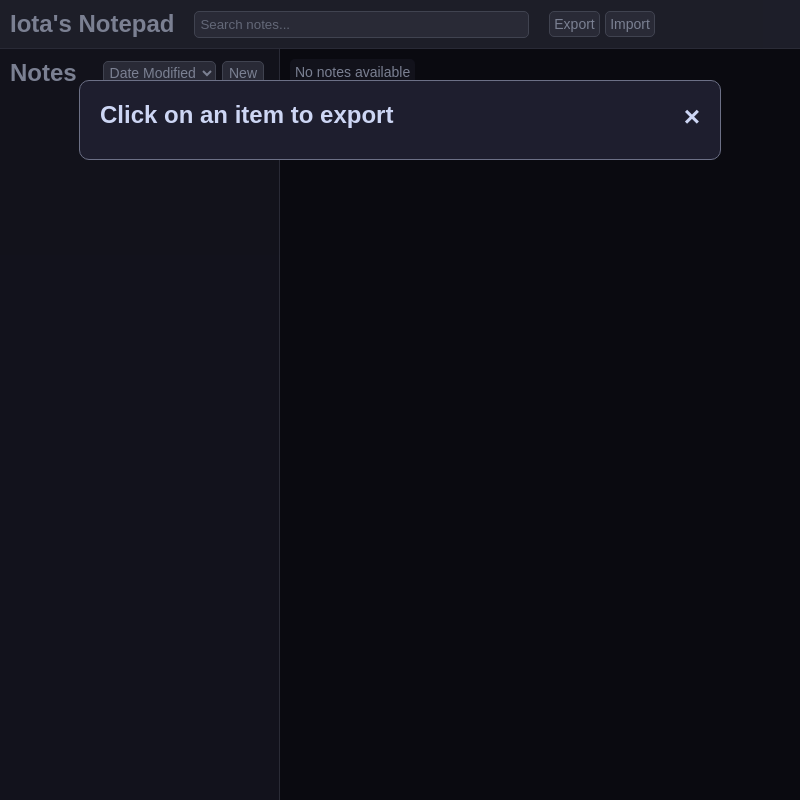
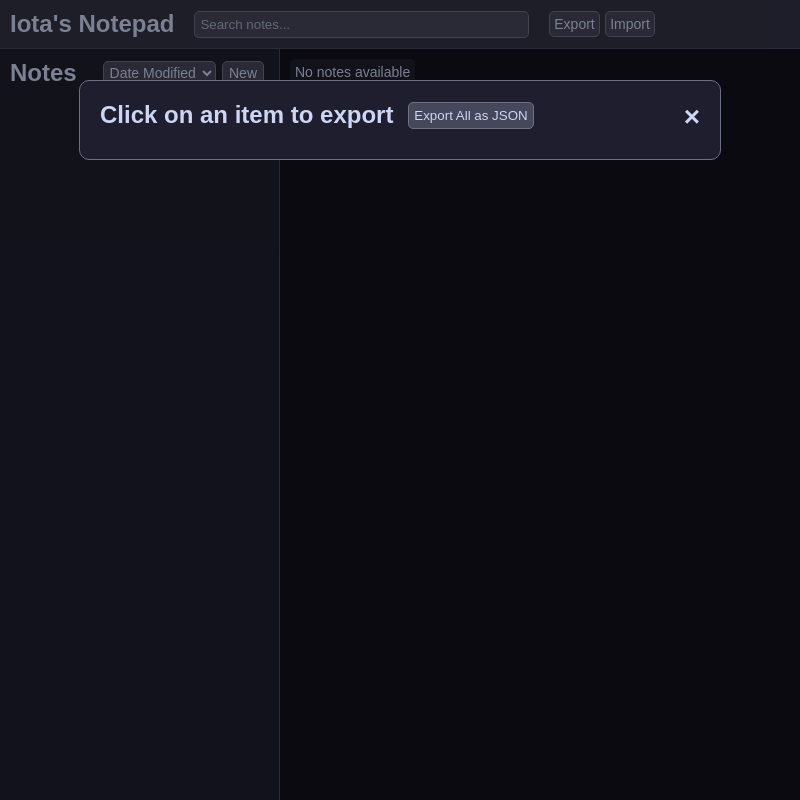
Before and after one commit to vorlie/iotas-notepad, an Electron app: page index.html in a window 800 px wide. Both pictures are taken after a click on the button "Export". Drawn offline with nearby package versions, Linux system fonts and the light colour scheme; no server answers.

Commit message:
Add export all notes functionality and style updates for export modal

```diff
--- a/index.html
+++ b/index.html
@@ -47,7 +47,10 @@
     <div id="exportModal" class="modal">
         <div class="modal-content">
             <span class="close" onclick="closeExportModal()">&times;</span>
-            <h2 class="modal-h2">Click on an item to export</h2>
+            <div style="display: flex; justify-content: space-between; align-items: center;">
+                <h2 class="modal-h2">Click on an item to export</h2>
+                <button title="Export all notes as JSON" class="button" onclick="exportAllNotesAsJson()">Export All as JSON</button>
+            </div>
             <ul class="export-note-list"></ul>
         </div>
     </div>
--- a/src/globals.css
+++ b/src/globals.css
@@ -427,7 +427,21 @@ body {
     max-height: 80vh;
     overflow: hidden;
 }
+.modal .button {
+    background-color: var(--button-bg-color);
+    color: var(--button-color);
+    border: 1px solid var(--button-border-color);
+    border-radius: var(--button-border-radius);
+    padding: var(--button-padding);
+    cursor: pointer;
+    transition: var(--hover-transition);
+    margin-right: 150px;
+    margin-bottom: 10px;
+}
 
+.button:hover {
+    background-color: var(--button-bg-color-hover);
+}
 .modal-h2{
     margin: 0px 0px 10px 0px;
 }
--- a/src/script.js
+++ b/src/script.js
@@ -233,6 +233,18 @@ function exportSelectedNoteById(id) {
     closeExportModal();
 }
 
+function exportAllNotesAsJson() {
+    const notes = getNotesFromLocalStorage();
+    const json = JSON.stringify(notes, null, 2);
+    const blob = new Blob([json], { type: 'application/json' });
+    const url = URL.createObjectURL(blob);
+    const a = document.createElement('a');
+    a.href = url;
+    a.download = 'notes.json';
+    a.click();
+    URL.revokeObjectURL(url);
+}
+
 function importNotes(event) {
     const files = event.target.files;
     const notes = getNotesFromLocalStorage();
```
